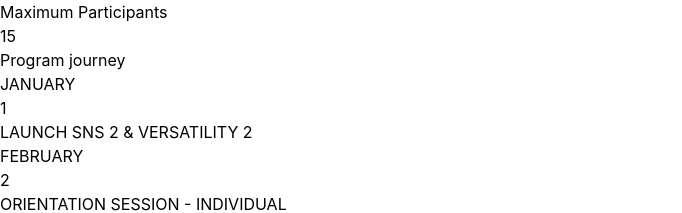
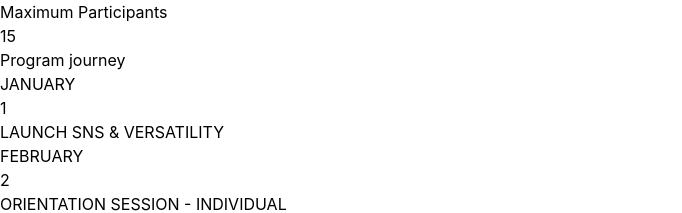
Before and after one commit to karangour/protiviti-slp-vite, a React (Vite) app: page / in a window 1280 px wide. Shown: the part 925-1138 px from the top of the page, without its empty margins (0-682 px from the left). Built offline with nearby package versions, Linux system fonts and the light colour scheme.

Commit message:
Update App.jsx

```diff
--- a/src/App.jsx
+++ b/src/App.jsx
@@ -8,7 +8,7 @@ const timeline = [
     colorClass: "bg-cyan-500",
     borderClass: "border-cyan-500",
     textColorClass: "text-cyan-700",
-    title: "LAUNCH SNS 2 & VERSATILITY 2",
+    title: "LAUNCH SNS & VERSATILITY",
   },
   {
     id: 2,
```
